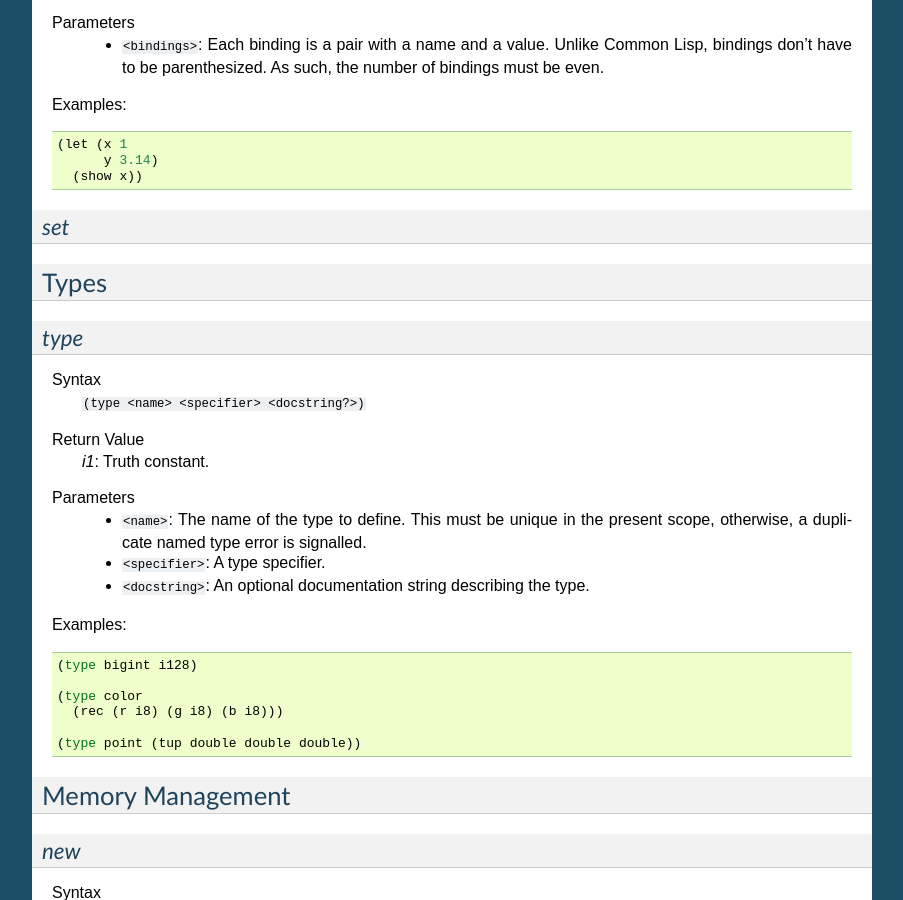
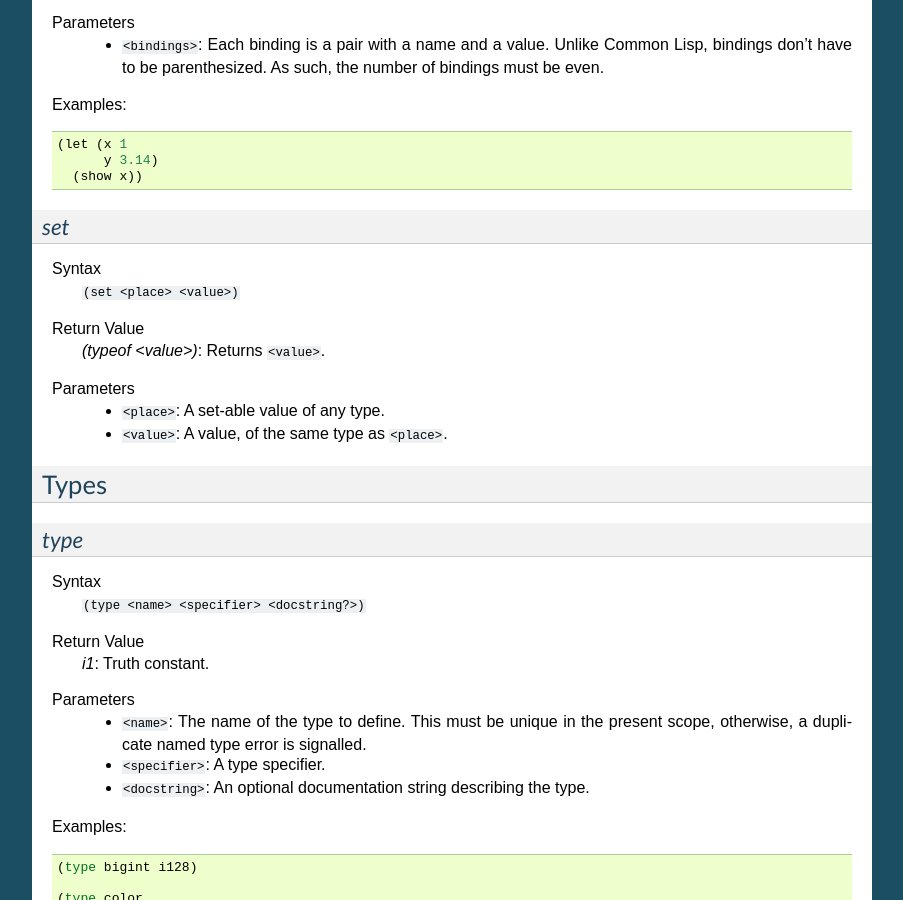
Before and after one commit to eudoxia0/corvus, a Sphinx documentation site: the page built from docs/special-forms.rst, in a window 1280 px wide and 900 px high, scrolled down 1332 px. Shown: the whole window, without its empty margins (198-1101 px from the left). Built offline with Sphinx 7.4.7, drawn with Linux system fonts in a browser that asks for light colours; formulas are drawn with MathJax 3.

Commit message:
Add documentation on the set special form

```diff
--- a/docs/special-forms.rst
+++ b/docs/special-forms.rst
@@ -75,6 +75,14 @@ Examples:
 
 `set`
 -----
+
+Syntax
+   :code:`(set <place> <value>)`
+Return Value
+   `(typeof <value>)`: Returns :code:`<value>`.
+Parameters
+   * :code:`<place>`: A set-able value of any type.
+   * :code:`<value>`: A value, of the same type as :code:`<place>`.
 
 Types
 =====
```
